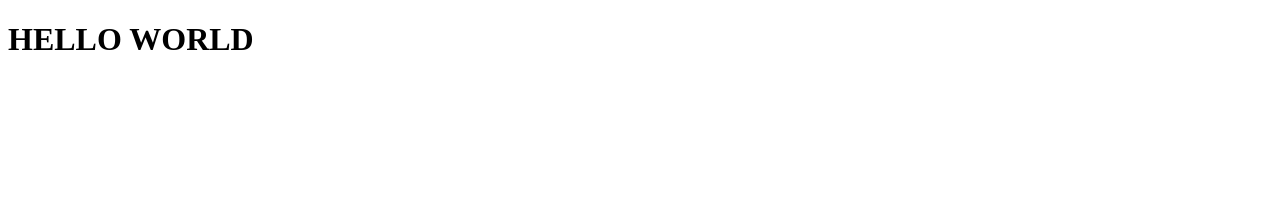
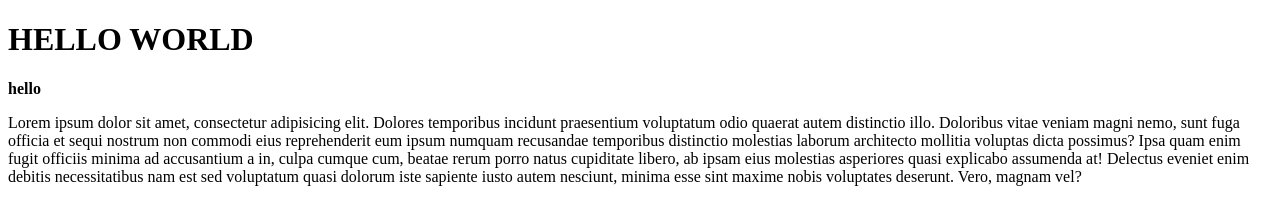
Before and after one commit to KKunal82/nov27, a plain HTML site: page home.html in a window 1280 px wide. Drawn offline with Linux system fonts and the light colour scheme.

Commit message:
my first git

```diff
--- a/home.html
+++ b/home.html
@@ -7,6 +7,7 @@
 </head>
 <body>
     <h1>HELLO WORLD</h1>
-    <strong></strong>
+    <strong>hello</strong>
+    <p>Lorem ipsum dolor sit amet, consectetur adipisicing elit. Dolores temporibus incidunt praesentium voluptatum odio quaerat autem distinctio illo. Doloribus vitae veniam magni nemo, sunt fuga officia et sequi nostrum non commodi eius reprehenderit eum ipsum numquam recusandae temporibus distinctio molestias laborum architecto mollitia voluptas dicta possimus? Ipsa quam enim fugit officiis minima ad accusantium a in, culpa cumque cum, beatae rerum porro natus cupiditate libero, ab ipsam eius molestias asperiores quasi explicabo assumenda at! Delectus eveniet enim debitis necessitatibus nam est sed voluptatum quasi dolorum iste sapiente iusto autem nesciunt, minima esse sint maxime nobis voluptates deserunt. Vero, magnam vel?</p>
 </body>
 </html>
```
Also changed, not shown: page1.html (+1 -1 lines).
